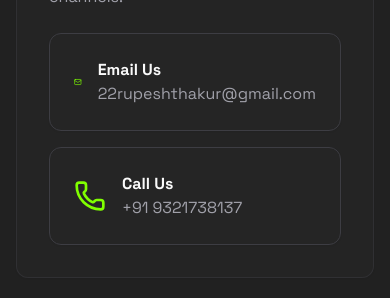
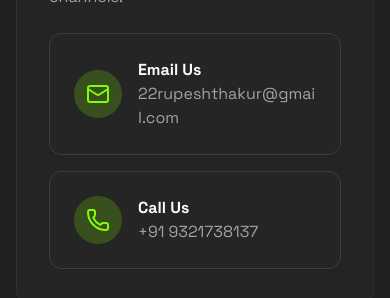
Before and after one commit to Rupesh6786/test08, a Next.js app: page /contact in a window 390 px wide. Shown: the part 457-755 px from the top of the page. Built offline with nearby package versions, Linux system fonts and the light colour scheme; no server answers.

Commit message:
update the contact page email and phone icon on the other ways to reach

```diff
--- a/src/app/contact/page.tsx
+++ b/src/app/contact/page.tsx
@@ -90,19 +90,23 @@ export default function ContactPage() {
                                 <div className="space-y-4">
                                     <Card className="bg-card/90 backdrop-blur-sm">
                                         <CardContent className="p-6 flex items-center gap-4">
-                                            <Mail className="w-8 h-8 text-primary"/>
+                                            <div className="p-3 bg-primary/20 rounded-full flex items-center justify-center">
+                                                <Mail className="w-6 h-6 text-primary"/>
+                                            </div>
                                             <div>
                                                 <h3 className="font-bold">Email Us</h3>
-                                                <a href="mailto:22rupeshthakur@gmail.com" className="text-muted-foreground hover:text-primary">22rupeshthakur@gmail.com</a>
+                                                <a href="mailto:22rupeshthakur@gmail.com" className="text-muted-foreground hover:text-primary break-all">22rupeshthakur@gmail.com</a>
                                             </div>
                                         </CardContent>
                                     </Card>
                                     <Card className="bg-card/90 backdrop-blur-sm">
                                         <CardContent className="p-6 flex items-center gap-4">
-                                            <Phone className="w-8 h-8 text-primary"/>
+                                             <div className="p-3 bg-primary/20 rounded-full flex items-center justify-center">
+                                                <Phone className="w-6 h-6 text-primary"/>
+                                            </div>
                                             <div>
                                                 <h3 className="font-bold">Call Us</h3>
-                                                <p className="text-muted-foreground">+91 9321738137</p>
+                                                <a href="tel:+919321738137" className="text-muted-foreground hover:text-primary">+91 9321738137</a>
                                             </div>
                                         </CardContent>
                                     </Card>
```
